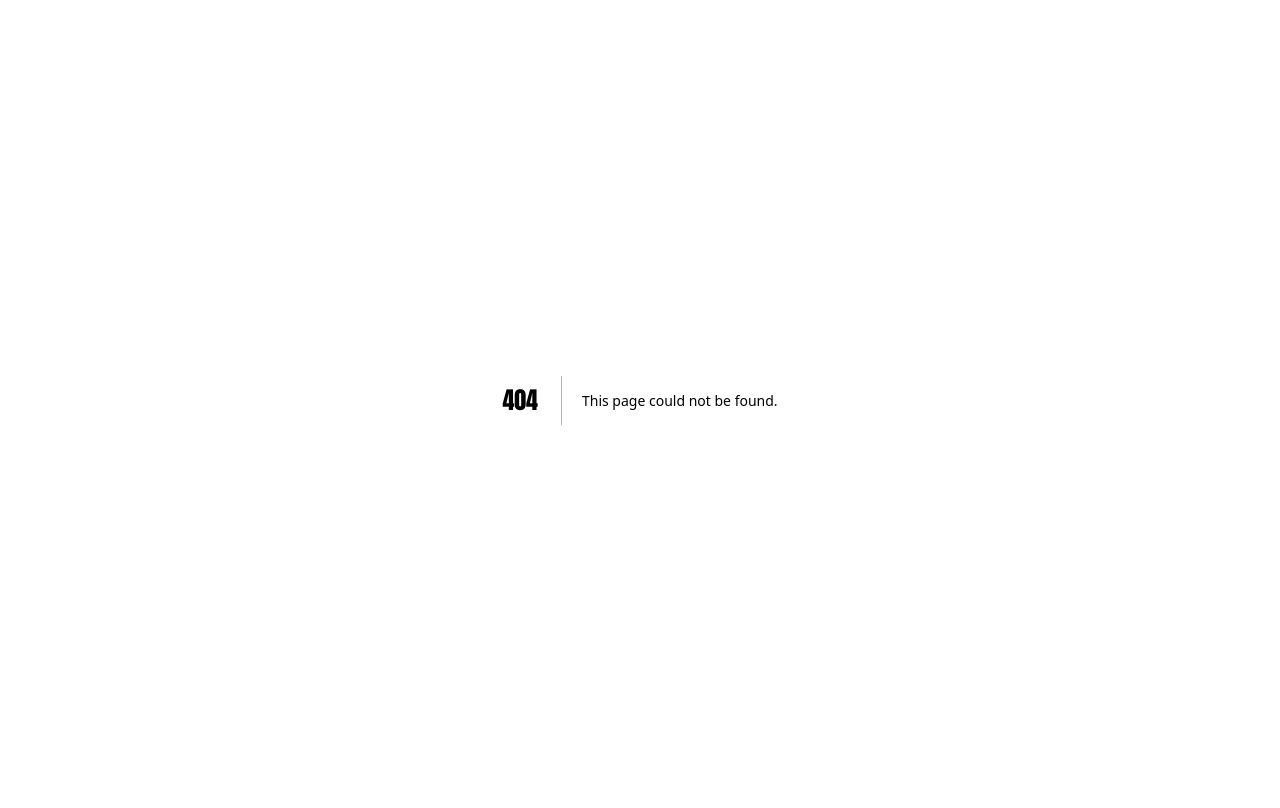
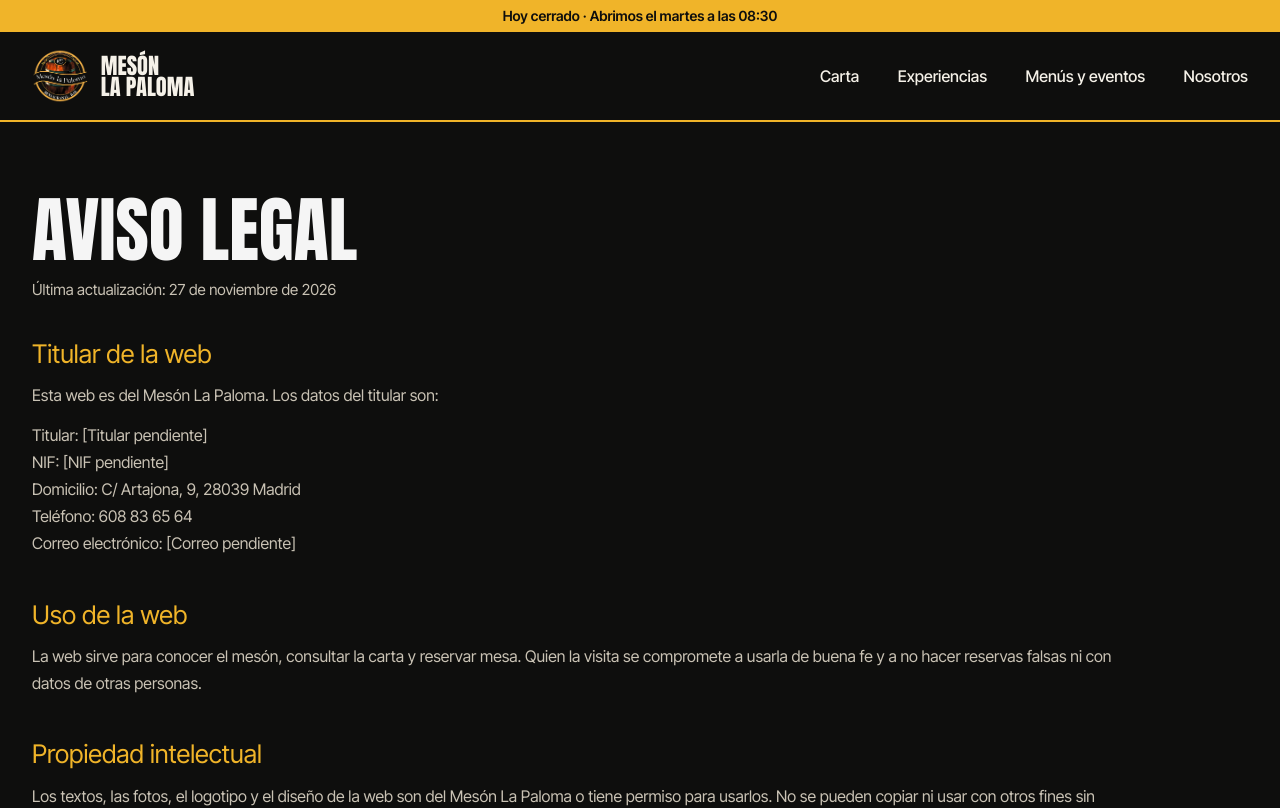
Before and after one commit to Magapp92/Meson_la_Paloma, a Next.js app in the folder frontend/: page /aviso-legal in a window 1280 px wide. Before the commit this address had no page. Shown: the top 808 px of the page. Built offline with nearby package versions, Linux system fonts and the light colour scheme.

Commit message:
Aviso legal: página con los datos del titular (pendientes) y enlace en el pie

```diff
--- /dev/null
+++ b/frontend/app/(site)/aviso-legal/page.jsx
@@ -0,0 +1,9 @@
+
+/* La ruta /aviso-legal muestra la vista LegalNotice */
+export { LegalNotice as default } from '@views/legal/legal-notice.jsx'
+
+/* Título de la pestaña ("Aviso legal · Mesón La Paloma") y descripción para Google */
+export const metadata = {
+    title: 'Aviso legal',
+    description: 'Aviso legal del Mesón La Paloma: titular de la web, condiciones de uso y propiedad intelectual.'
+}
--- a/frontend/components/footer/footer.jsx
+++ b/frontend/components/footer/footer.jsx
@@ -7,8 +7,9 @@ import { CONTACT, SOCIAL_LINKS, DAY_NAMES, OPENING_HOURS } from '@const/business
 import { ROUTES } from '@const/routes.js'
 import './footer.css'
 
-/* Enlaces legales. De momento llevan a la portada: cambiarán cuando creemos sus páginas */
+/* Enlaces legales. Los que aún no tienen página llevan a la portada: cambiarán cuando creemos sus páginas */
 const LEGAL_LINKS = Object.freeze([
+    { text: 'Aviso legal', href: ROUTES.LEGAL_NOTICE, title: 'Ir al aviso legal' },
     { text: 'Privacidad', href: ROUTES.HOME, title: 'Ir a la política de privacidad' },
     { text: 'Cookies', href: ROUTES.HOME, title: 'Ir a la política de cookies' }
 ])
--- /dev/null
+++ b/frontend/const/legal.js
@@ -0,0 +1,11 @@
+
+/* Datos legales del titular de la web, que usan el aviso legal, la privacidad y las cookies.
+Los que van entre corchetes están pendientes: hay que cambiarlos aquí por los reales antes de publicar la web */
+export const OWNER = Object.freeze({
+    name: '[Titular pendiente]',
+    nif: '[NIF pendiente]',
+    email: '[Correo pendiente]'
+})
+
+/* Fecha de la última actualización de los textos legales, como se lee en la página */
+export const LEGAL_UPDATED = '27 de noviembre de 2026'
--- a/frontend/const/routes.js
+++ b/frontend/const/routes.js
@@ -7,5 +7,6 @@ export const ROUTES = Object.freeze({
     EXPERIENCES: '/experiencias',
     ABOUT: '/nosotros',
     EVENTS: '/menus-y-eventos',
-    BOOKING: '/reservar'
+    BOOKING: '/reservar',
+    LEGAL_NOTICE: '/aviso-legal'
 })
--- /dev/null
+++ b/frontend/views/legal/legal-notice.jsx
@@ -0,0 +1,43 @@
+
+import { CONTACT } from '@const/business.js'
+import { OWNER, LEGAL_UPDATED } from '@const/legal.js'
+import './legal.css'
+
+/* Página Aviso legal: quién es el titular de la web y las condiciones para usarla.
+La pide la ley española (LSSI) a cualquier web de una empresa o un negocio */
+export const LegalNotice = () => {
+
+    return (
+        <main>
+            {/* En el hero del aviso legal agrupamos el título y la fecha de actualización */}
+            <section className="Container LegalPage-hero">
+                <h1 className="LegalPage-title">Aviso legal</h1>
+                <p className="LegalPage-updated">Última actualización: {LEGAL_UPDATED}</p>
+            </section>
+            {/* En el contenido agrupamos los apartados del aviso legal, uno debajo de otro */}
+            <section className="Container LegalPage-content">
+                <h2 className="LegalPage-heading">Titular de la web</h2>
+                <p className="LegalPage-text">Esta web es del Mesón La Paloma. Los datos del titular son:</p>
+                <ul className="LegalPage-list">
+                    <li>Titular: {OWNER.name}</li>
+                    <li>NIF: {OWNER.nif}</li>
+                    <li>Domicilio: {CONTACT.street}, {CONTACT.city}</li>
+                    <li>Teléfono: {CONTACT.phone}</li>
+                    <li>Correo electrónico: {OWNER.email}</li>
+                </ul>
+
+                <h2 className="LegalPage-heading">Uso de la web</h2>
+                <p className="LegalPage-text">La web sirve para conocer el mesón, consultar la carta y reservar mesa. Quien la visita se compromete a usarla de buena fe y a no hacer reservas falsas ni con datos de otras personas.</p>
+
+                <h2 className="LegalPage-heading">Propiedad intelectual</h2>
+                <p className="LegalPage-text">Los textos, las fotos, el logotipo y el diseño de la web son del Mesón La Paloma o tiene permiso para usarlos. No se pueden copiar ni usar con otros fines sin su autorización.</p>
+
+                <h2 className="LegalPage-heading">Responsabilidad</h2>
+                <p className="LegalPage-text">Cuidamos que la información de la web (carta, precios y horarios) esté al día, pero puede cambiar sin aviso. Los enlaces a otras webs, como las redes sociales o Google Maps, llevan a páginas que no controlamos.</p>
+
+                <h2 className="LegalPage-heading">Ley aplicable</h2>
+                <p className="LegalPage-text">Este aviso legal se rige por la ley española.</p>
+            </section>
+        </main>
+    )
+}
--- /dev/null
+++ b/frontend/views/legal/legal.css
@@ -0,0 +1,68 @@
+
+/* LEGAL PAGES */
+
+/* HERO */
+
+/* Cabecera de la página */
+.LegalPage-hero{
+    padding-block: clamp(2.5rem, 6vw, 4.5rem) 1rem;
+}
+
+/* Título en una sola línea y en mostaza, del tamaño de los títulos de sección */
+.LegalPage-title{
+    font-size: clamp(2.5rem, 6vw, 4.5rem);
+    color: whitesmoke;
+    line-height: 1;
+    text-transform: uppercase;
+}
+
+/* Fecha de actualización debajo del título, pequeña y en gris claro */
+.LegalPage-updated{
+    margin-top: 1rem;
+
+    font-size: .95rem;
+    color: var(--muted);
+}
+
+
+/* CONTENIDO */
+
+/* Separación con el hero y con el pie */
+.LegalPage-content{
+    padding-block: 1.5rem clamp(3rem, 7vw, 5rem);
+}
+
+/* Título de cada apartado, en mostaza y con aire por encima para separar los apartados */
+.LegalPage-heading{
+    margin-top: 2.5rem;
+    margin-bottom: .75rem;
+
+    font-size: clamp(1.3rem, 2.2vw, 1.6rem);
+    color: var(--accent);
+    line-height: 1.3;
+}
+
+/* El primer apartado no necesita separarse del hero */
+.LegalPage-heading:first-child{
+    margin-top: 0;
+}
+
+/* Párrafos y listas en gris claro, con el interlineado de los textos largos.
+   Ocupan casi todo el ancho, pero con un máximo para que las líneas no sean tan largas que cueste leerlas */
+.LegalPage-text,
+.LegalPage-list{
+    max-width: 70rem;
+
+    color: var(--muted);
+    line-height: 1.7;
+}
+
+/* Separación entre párrafos: solo en el que va justo después de otro */
+.LegalPage-text + .LegalPage-text{
+    margin-top: 1rem;
+}
+
+/* Lista de datos, un dato por línea y sin viñetas */
+.LegalPage-list{
+    margin-top: .75rem;
+}
```
